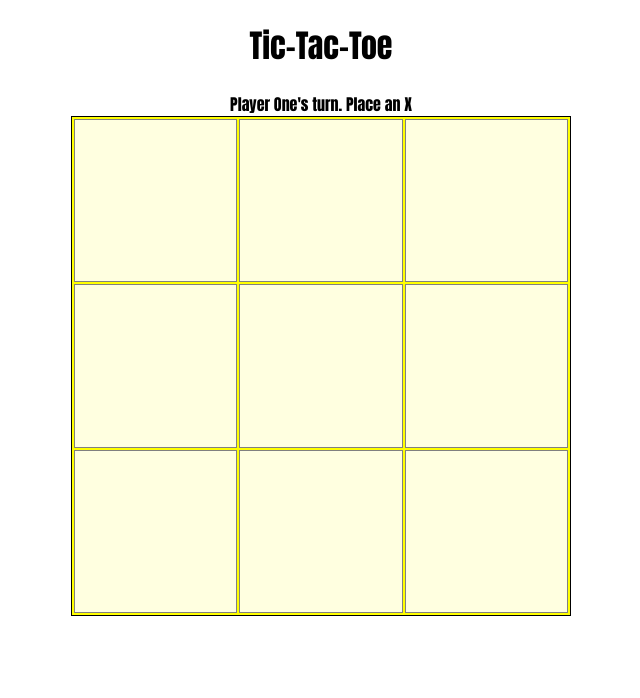
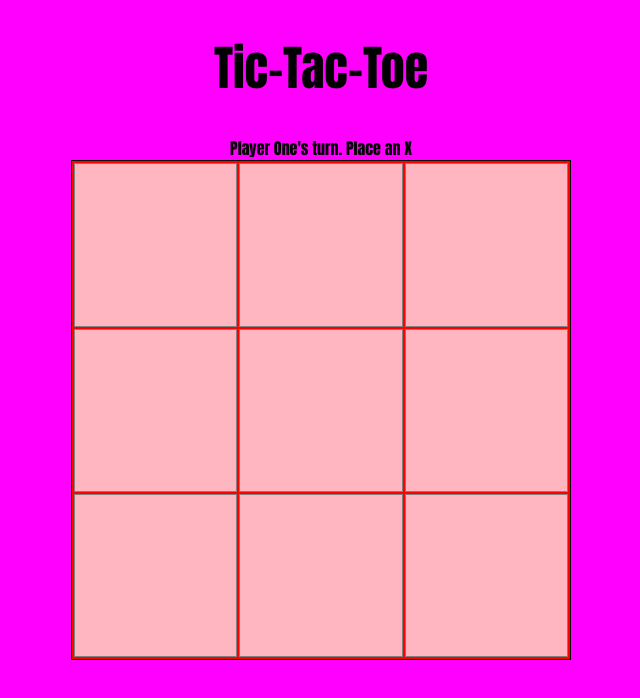
Before and after one commit to SonathanJim/TOP-tic-tac-toe, a plain HTML site: page index.html in a window 1280 px wide. Shown: the whole page, without its empty margins (319-959 px from the left). Drawn offline with Linux system fonts and the light colour scheme.

Commit message:
add styling to styles.css

```diff
--- a/styles.css
+++ b/styles.css
@@ -4,6 +4,11 @@
 
 * {
     font-family: Impact, Haettenschweiler, 'Arial Narrow Bold', sans-serif;
+    background-color: fuchsia;
+}
+
+h1 {
+    font-size: xxx-large;
 }
 
 .container {
@@ -20,7 +25,7 @@
     border: 1px solid black;
     gap: 2px;
     padding: 2px;
-    background-color: yellow;
+    background-color: red;
 }
 
 .cell {
@@ -28,8 +33,8 @@
     justify-content: center;
     align-items: center;
     text-align: center;
-    font-size: 2rem;
+    font-size: 5rem;
     border: 1px solid grey;
-    background: lightyellow;
+    background: lightpink;
     cursor: pointer;
 }
```
